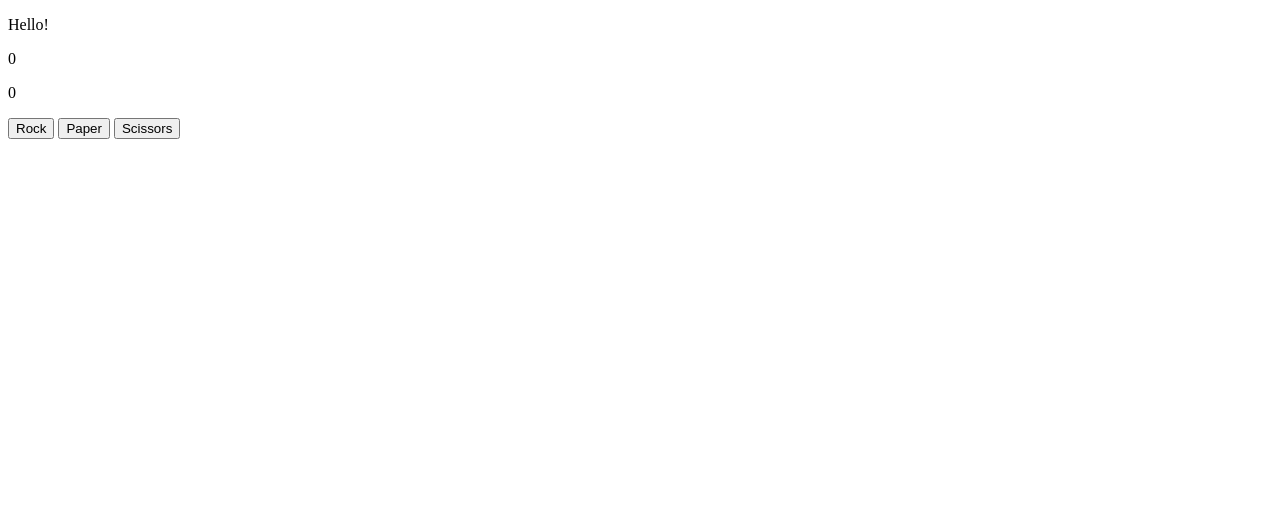
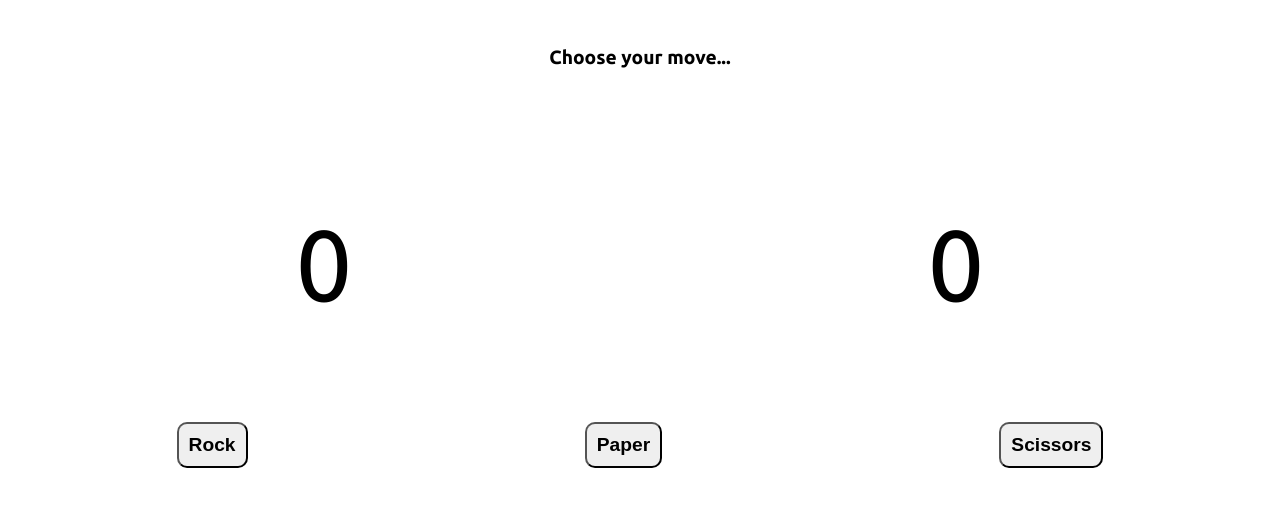
Before and after one commit to araujoviana/odin-rockpaperscissors, a plain HTML site: page index.html in a window 1280 px wide. Drawn offline with Linux system fonts and the light colour scheme.

Commit message:
Add styling

```diff
--- a/index.html
+++ b/index.html
@@ -6,11 +6,19 @@
     <script src="scripts/script.js" defer></script>
     <link rel="stylesheet" href="styles/style.css">
     <title>Document</title>
+
+    <link rel="preconnect" href="https://fonts.googleapis.com">
+    <link rel="preconnect" href="https://fonts.gstatic.com" crossorigin>
+    <link href="https://fonts.googleapis.com/css2?family=Ubuntu:ital,wght@0,300;0,400;0,500;0,700;1,300;1,400;1,500;1,700&display=swap" rel="stylesheet">
+
 </head>
 <body>
-    <p>Hello!</p>
+    <div class="resultGroup">
+        Choose your move...
+    </div>
 
     <div class="scoreGroup">
+        <!-- Could add some labels to these -->
         <p class="scoreDisplay" id="computerDisplay">0</p>
         <p class="scoreDisplay" id="playerDisplay">0</p>
     </div>
@@ -21,8 +29,5 @@
         <button class="selectionButton" id="scissorsButton">Scissors</button>
     </div>
 
-    <div class="resultGroup">
-    </div>
-
 </body>
 </html>
--- a/scripts/script.js
+++ b/scripts/script.js
@@ -100,6 +100,7 @@ function playRound(playerSelection, computerSelection = getComputerChoice()) {
   }
 
 function checkGameWinner() {
+    // Could also disable the buttons instead of removing the event listener
     if (playerScoreValue > 4) {
         resultDisplayGroup.textContent = 'The player wins!';
         rockButtonSelection.removeEventListener('click', playRock);
--- a/styles/style.css
+++ b/styles/style.css
@@ -0,0 +1,37 @@
+body {
+    font-family: "Ubuntu", sans-serif;
+    display: flex;
+    flex-direction: column;
+}
+
+.resultGroup, button  {
+    padding: 3%;
+    display: flex;
+    font-weight: bold;
+    font-size: larger;
+    justify-content: center;
+}
+
+.scoreGroup {
+    display: flex;
+    justify-content: space-around;
+    font-size: 100px;
+}
+
+.selectionGroup {
+    display: flex;
+    justify-content: space-around;
+}
+
+button {
+    padding: 10px;
+    border-radius: 10px;
+}
+
+button:hover {
+    background-color: #bdbdbd;
+}
+
+button:active {
+    background-color: #8a8a8a;
+}
```
